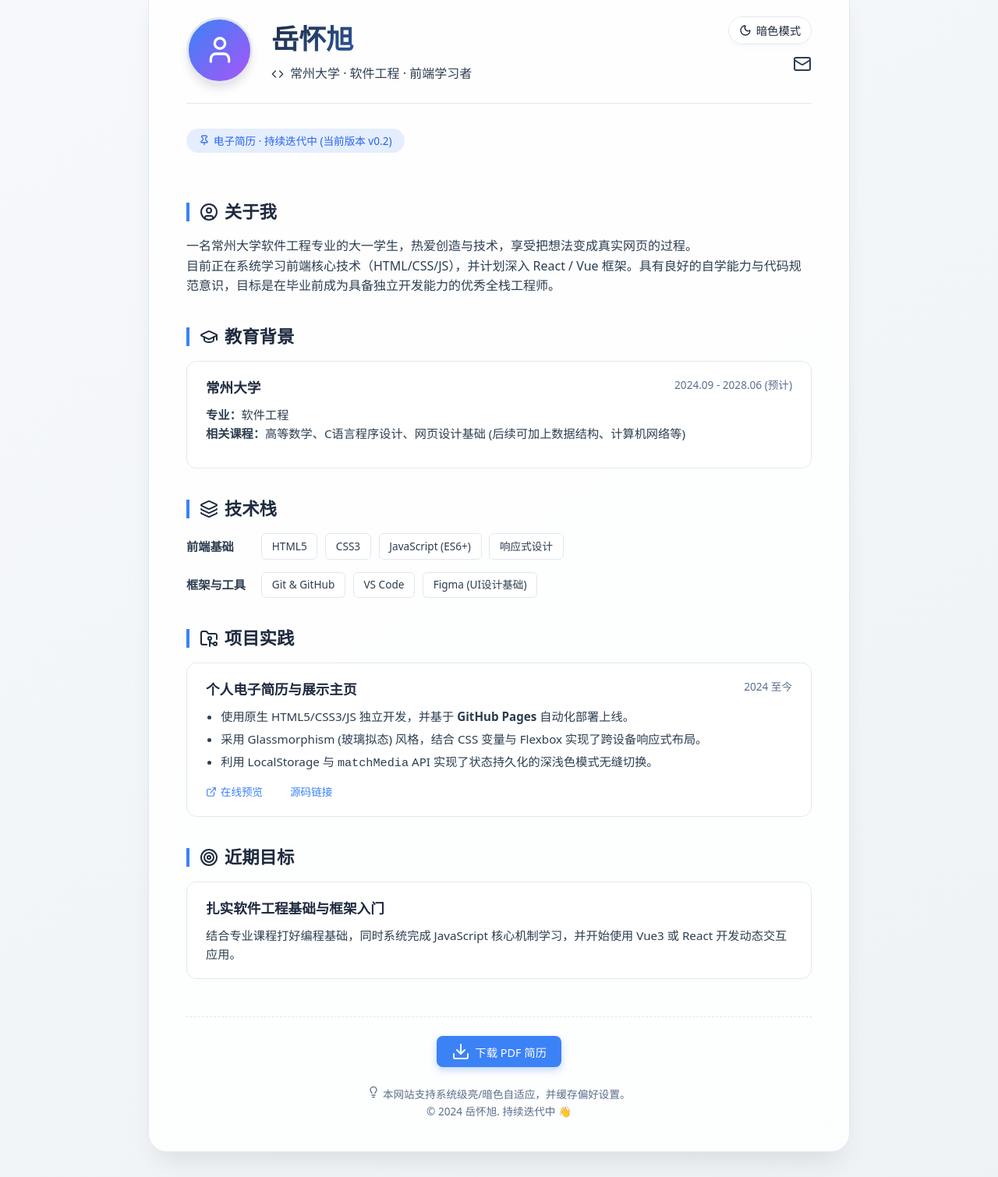
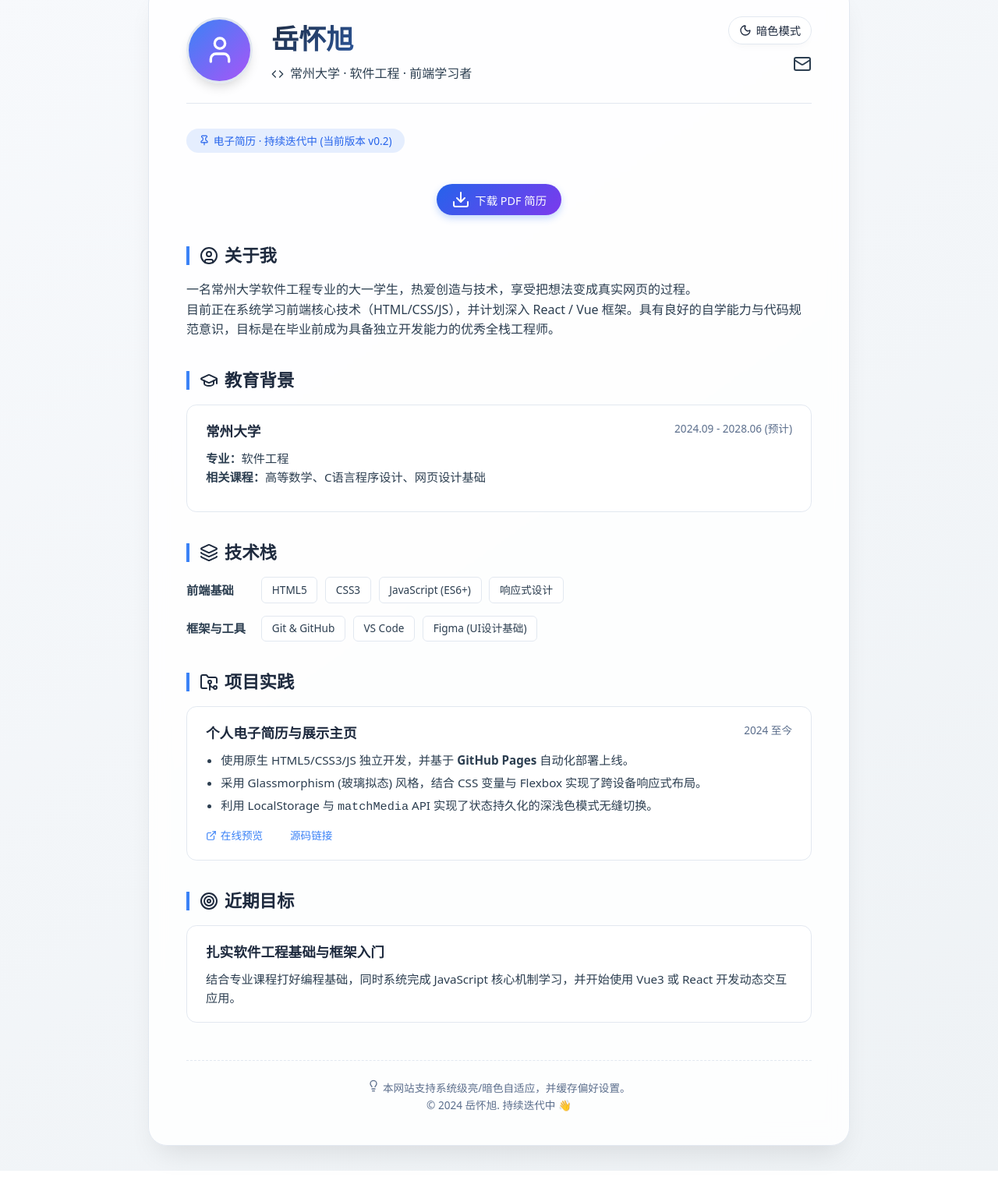
Before and after one commit to user-ty134/user-ty134.github.io, a plain HTML site: page index.html in a window 1280 px wide. Shown: the part 52-1562 px from the top of the page at 78% size. Drawn offline with nearby package versions, Linux system fonts and the light colour scheme.

Commit message:
Implement button styles and download functionality
Added button styles and a download button for the resume.

```diff
--- a/index.html
+++ b/index.html
@@ -180,6 +180,38 @@
             margin-bottom: 1.5rem;
         }
 
+        /* 按钮样式（与之前版本一致） */
+        .btn {
+            border: none;
+            padding: 0.5rem 1.2rem;
+            border-radius: 60px;
+            font-weight: 500;
+            cursor: pointer;
+            transition: 0.2s;
+            font-family: inherit;
+            font-size: 0.9rem;
+            text-decoration: none;
+            display: inline-flex;
+            align-items: center;
+            gap: 0.4rem;
+        }
+
+        .resume-btn {
+            background: linear-gradient(135deg, #2563eb, #7c3aed);
+            color: white;
+            box-shadow: 0 4px 10px rgba(59, 130, 246, 0.3);
+        }
+
+        body.dark .resume-btn {
+            background: linear-gradient(135deg, #60a5fa, #a78bfa);
+            color: #0f172a;
+        }
+
+        .resume-btn:hover {
+            transform: translateY(-2px);
+            filter: brightness(1.05);
+        }
+
         /* 区块样式 */
         .section {
             margin: 2.5rem 0;
@@ -315,37 +347,6 @@
             text-decoration: underline;
         }
 
-        /* 按钮与页脚 */
-        .btn {
-            border: none;
-            padding: 0.5rem 1.2rem;
-            border-radius: 8px;
-            font-weight: 500;
-            cursor: pointer;
-            transition: 0.2s;
-            font-family: inherit;
-            font-size: 0.9rem;
-            text-decoration: none;
-            display: inline-flex;
-            align-items: center;
-            gap: 0.4rem;
-        }
-
-        .resume-btn {
-            background: var(--accent-color);
-            color: white;
-            box-shadow: 0 4px 10px rgba(59, 130, 246, 0.3);
-        }
-
-        .resume-btn:hover {
-            background: #2563eb;
-            transform: translateY(-2px);
-        }
-
-        body.dark .resume-btn:hover {
-            background: #93c5fd;
-        }
-
         .footer-note {
             margin-top: 3rem;
             text-align: center;
@@ -359,7 +360,7 @@
             gap: 0.5rem;
         }
 
-        /* ---------- 为打印模式做准备 (Ctrl+P) ---------- */
+        /* 为打印模式做准备 (Ctrl+P) */
         @media print {
             body {
                 background: white !important;
@@ -379,7 +380,6 @@
                 border: 1px solid #ccc;
                 color: #666;
             }
-            /* 强制覆盖所有暗色模式的颜色 */
             * {
                 -webkit-print-color-adjust: exact !important;
                 print-color-adjust: exact !important;
@@ -405,7 +405,6 @@
     <header class="profile-header">
         <div class="avatar-area">
             <div class="avatar">
-                <!-- 预留放照片的位置，目前使用图标占位 -->
                 <i data-lucide="user" style="width: 40px; height: 40px;"></i>
             </div>
             <div class="name-title">
@@ -421,7 +420,6 @@
                 <i data-lucide="moon" style="width: 16px; height: 16px;"></i> <span>暗色模式</span>
             </button>
             <div class="social-links">
-                <!-- 已更新为你的真实 GitHub 链接 -->
                 <a href="https://github.com/user-ty134" target="_blank" title="GitHub 主页" aria-label="GitHub">
                     <i data-lucide="github"></i>
                 </a>
@@ -436,6 +434,13 @@
         <i data-lucide="pin" style="width: 14px; height: 14px;"></i> 电子简历 · 持续迭代中 (当前版本 v0.2)
     </div>
 
+    <!-- 新增：下载按钮放在这里（badge下面，关于我上面） -->
+    <div style="text-align: center; margin: 1rem 0 1.5rem 0;">
+        <button id="resumePlaceholderBtn" class="btn resume-btn">
+            <i data-lucide="download"></i> 下载 PDF 简历
+        </button>
+    </div>
+
     <!-- 简介（关于我） -->
     <section class="section">
         <h2 class="section-title"><i data-lucide="user-circle"></i> 关于我</h2>
@@ -445,23 +450,22 @@
         </p>
     </section>
 
-    <!-- 教育背景 (求职必须模块) -->
+    <!-- 教育背景 -->
     <section class="section">
         <h2 class="section-title"><i data-lucide="graduation-cap"></i> 教育背景</h2>
         <article class="card-item">
             <div class="card-header">
                 <div class="card-title">常州大学</div>
-                <!-- 假设大一新生是2024级，你可以根据真实入学年份修改这里 -->
                 <div class="card-meta">2024.09 - 2028.06 (预计)</div>
             </div>
             <div class="card-desc">
                 <strong>专业：</strong>软件工程<br>
-                <strong>相关课程：</strong>高等数学、C语言程序设计、网页设计基础 (后续可加上数据结构、计算机网络等)
+                <strong>相关课程：</strong>高等数学、C语言程序设计、网页设计基础
             </div>
         </article>
     </section>
 
-    <!-- 技能栈 (分类展示更加专业) -->
+    <!-- 技能栈 -->
     <section class="section">
         <h2 class="section-title"><i data-lucide="layers"></i> 技术栈</h2>
         <div class="skills-container">
@@ -502,7 +506,6 @@
                 </ul>
             </div>
             <div class="card-links">
-                <!-- 已更新为你的真实预览链接与源码链接 -->
                 <a href="https://user-ty134.github.io" target="_blank"><i data-lucide="external-link" style="width: 14px;"></i> 在线预览</a>
                 <a href="https://github.com/user-ty134/user-ty134.github.io" target="_blank"><i data-lucide="github" style="width: 14px;"></i> 源码链接</a>
             </div>
@@ -520,12 +523,9 @@
         </article>
     </section>
 
-    <!-- 底部与下载按钮 -->
+    <!-- 底部仅保留版权信息，按钮已移到上面 -->
     <footer class="footer-note">
-        <button id="resumePlaceholderBtn" class="btn resume-btn">
-            <i data-lucide="download"></i> 下载 PDF 简历
-        </button>
-        <div style="margin-top: 1rem;">
+        <div>
             <i data-lucide="lightbulb" style="width: 16px; height: 16px;"></i> 本网站支持系统级亮/暗色自适应，并缓存偏好设置。<br>
             © 2024 岳怀旭. 持续迭代中 👋
         </div>
@@ -551,7 +551,7 @@
                 iconSpan.innerText = '暗色模式';
                 toggleBtn.innerHTML = `<i data-lucide="moon" style="width: 16px; height: 16px;"></i> <span>暗色模式</span>`;
             }
-            lucide.createIcons(); // 重新渲染替换后的图标
+            lucide.createIcons();
         };
 
         const initTheme = () => {
@@ -574,11 +574,11 @@
         toggleBtn.addEventListener('click', toggleTheme);
         initTheme();
 
-        // 3. 按钮互动提示
+        // 3. 下载简历按钮占位提示（使用与我之前版本一致的提示文字）
         const resumeBtn = document.getElementById('resumePlaceholderBtn');
         if (resumeBtn) {
             resumeBtn.addEventListener('click', () => {
-                alert('📄 提示：您可以直接按下 Ctrl+P (或 Cmd+P) 将本网页完美打印/保存为黑白排版的 PDF 简历。');
+                alert('📄 电子简历正在精心制作中，稍后开放下载。\n届时您将可以一键保存正式版PDF简历。');
             });
         }
     })();
```
